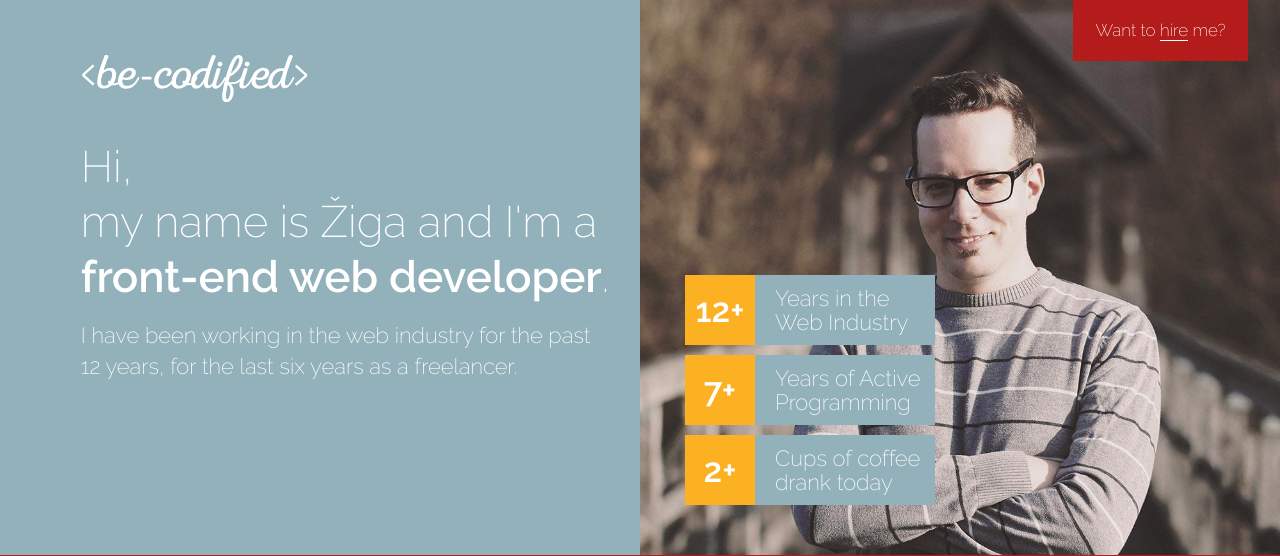
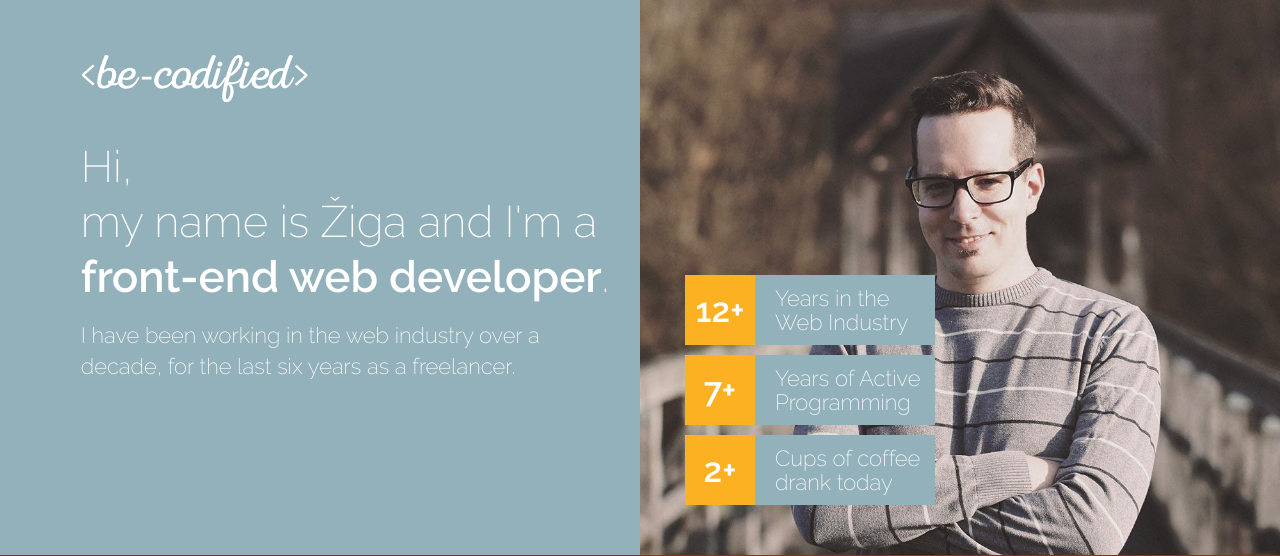
Before and after one commit to be-codified/personal-presentation-site, a PHP site: page / in a window 1280 px wide. Shown: the top 556 px of the page. Run offline with PHP 8.4, Linux system fonts and the light colour scheme.

Commit message:
Update dependecies, remove hire me

```diff
--- a/css/custom-styles.css
+++ b/css/custom-styles.css
@@ -79,17 +79,6 @@ header h1 a:active {
   padding-top: 275px;
   display: block;
   position: relative;
-}
-.profile .hire {
-  position: absolute;
-  top: 0;
-  left: 0;
-  right: 0;
-  padding: 20px 20px;
-  display: inline-block;
-  line-height: 20px;
-  background-color: #b41c1c;
-  text-align: center;
 }
 /*** typography
 *********************************************************/
@@ -546,13 +535,6 @@ ul.achievements .desc {
   .profile {
     padding-top: 310px;
   }
-  .profile .hire {
-    position: absolute;
-    top: 0;
-    left: auto;
-    right: 5%;
-    width: 175px;
-  }
   ul.achievements li {
     width: 250px;
   }
@@ -561,9 +543,6 @@ ul.achievements .desc {
 @media (min-width: 992px) {
   .profile {
     padding-top: 275px;
-  }
-  .hire {
-    margin-top: -60px;
   }
   .portfolio .more {
     display: block;
--- a/css/custom-styles.less
+++ b/css/custom-styles.less
@@ -95,18 +95,6 @@ header h1 {
     padding-top: 275px;
     display: block;
     position: relative;
-
-    .hire {
-        position: absolute;
-        top: 0;
-        left: 0;
-        right: 0;
-        padding: 20px 20px;
-        display: inline-block;
-        line-height: 20px;
-        background-color: @main-color-2;
-        text-align: center;
-    }
 }
 
 /*** typography
@@ -628,14 +616,6 @@ ul.achievements {
 @media (min-width: 768px) {
     .profile {
         padding-top: 310px;
-
-        .hire {
-            position: absolute;
-            top: 0;
-            left: auto;
-            right: 5%;
-            width: 175px;
-        }
     }
 
     ul.achievements li {
@@ -647,10 +627,6 @@ ul.achievements {
 @media (min-width: 992px) {
     .profile {
         padding-top: 275px;
-    }
-
-    .hire {
-        margin-top: -60px;
     }
 
     .portfolio {
--- a/index.html
+++ b/index.html
@@ -47,11 +47,10 @@
                 </h1>
               </header>
               <h2>Hi,<br />my name is Žiga and I'm a <span class="exposed">front-end web developer</span>.</h2>
-              <p class="lead">I have been working in the web industry for the past <span class="years-web"></span> years, for the last <span class="years-freelance"></span> years as a freelancer.</p>
+              <p class="lead">I have been working in the web industry over a decade, for the last <span class="years-freelance"></span> years as a freelancer.</p>
             </div>
           </div>
           <div class="col-xs-12 col-sm-6 col-md-6 col-lg-6 profile">
-            <p class="hire">Want to <a href="#">hire</a> me?</p>
             <ul class="achievements">
               <li>
                 <span class="values text-center">
@@ -198,9 +197,8 @@
             <a href="#" class="more-close pull-right" data-id="4"></a>
             <a href="#" class="more" data-id="4"></a>
           </div>
-          <div class="col-xs-12 col-sm-6 col-md-6 col-lg-6 main-color-1 neighbour-4">
+          <div class="col-xs-12 col-sm-6 col-md-6 col-lg-6 main-color-1">
             <div class="col-xs-12 col-sm-12 col-md-12 col-lg-12">
-              <h2>Want to hire me for a project?</h2>
               <p>Please feel free to contact me by any communication channel:</p>
               <ul class="contacts">
                 <li>
--- a/js/main.js
+++ b/js/main.js
@@ -5,14 +5,6 @@ $(document).ready(function() {
     setTimeout(function() {
       $('.preloader img').fadeOut(500, function() {
         $('.preloader').fadeOut(1000, function() {
-
-          // Scroll down animation to contact info
-          $('.hire a').on('click', function() {
-            $('html, body').animate({
-              scrollTop: $('.neighbour-4').offset().top,
-            }, 2000);
-          });
-
           // Achievements calculations
           // Setting two important dates and today
           var dateWebindustry = new Date('2007-06-01');
```
Also changed, not shown: package.json (+13 -13 lines), css/custom-variables.less (line endings or trailing spaces), package-lock.json, 1 other file.
